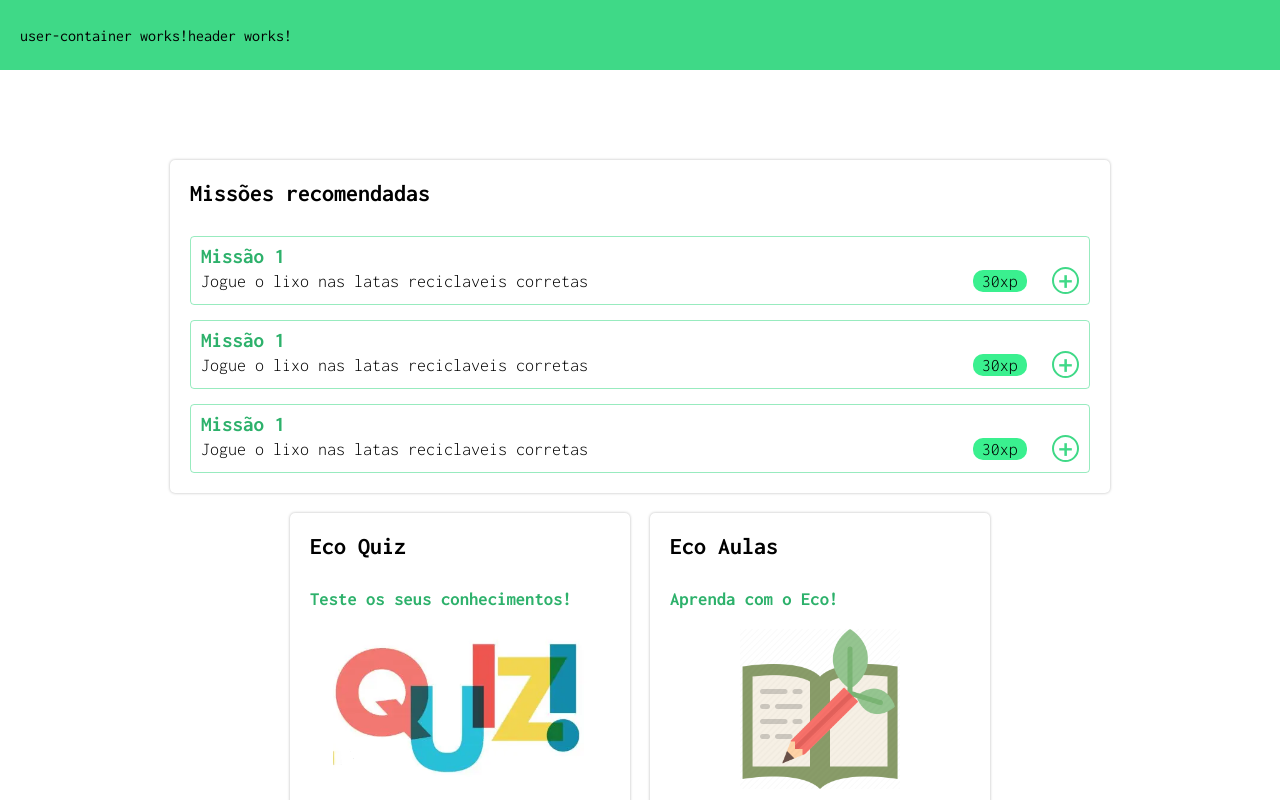
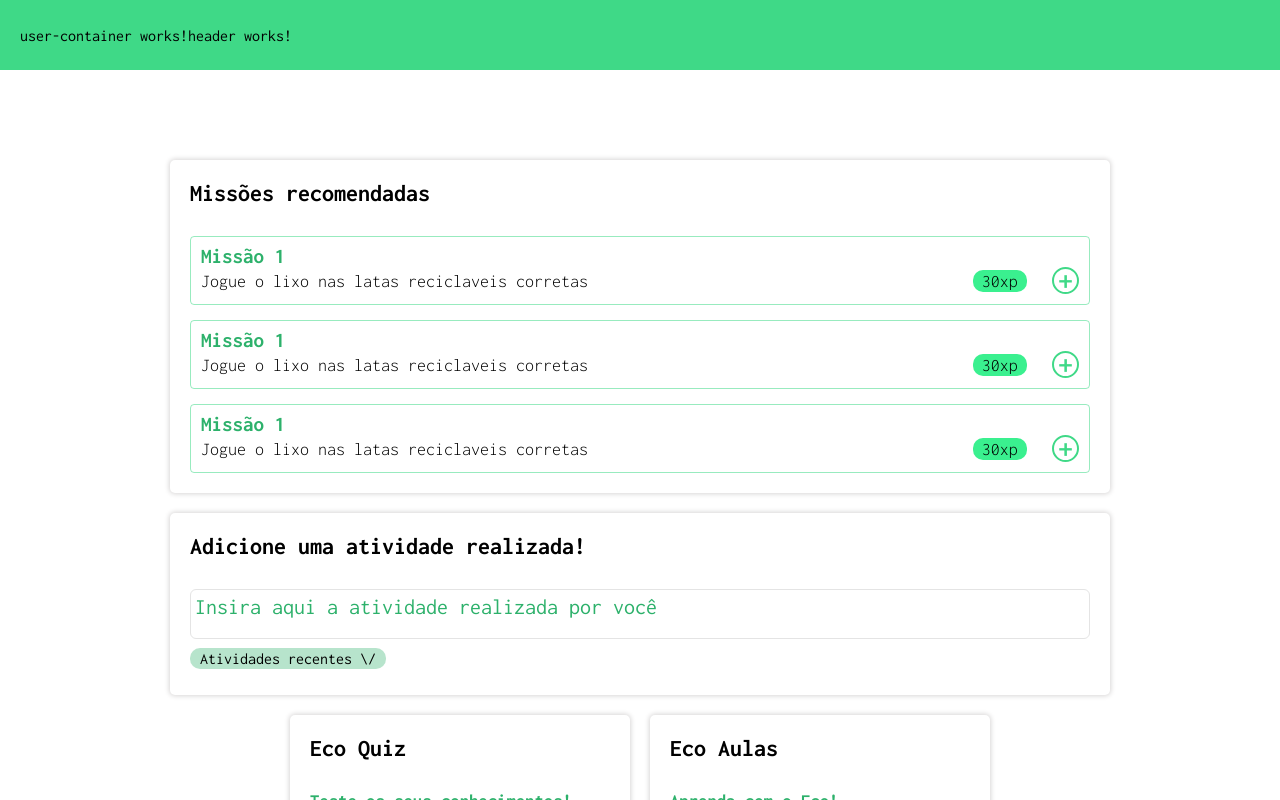
Before and after one commit to Gabriel-Andrade36/Meu-Amigo-Eco---WEB, an Angular app in the folder meu-amigo-eco/: page / in a window 1280 px wide. Shown: the top 800 px of the page. Built offline with nearby package versions, Linux system fonts and the light colour scheme.

Commit message:
chore(add-activity) temporary template addded

```diff
--- a/meu-amigo-eco/src/app/app.component.html
+++ b/meu-amigo-eco/src/app/app.component.html
@@ -1,6 +1,7 @@
 <app-header></app-header>
 <div class="body-content">
   <app-recomended-missions></app-recomended-missions>
+  <app-add-activity></app-add-activity>
   <div class="learn-area">
     <app-eco-quiz></app-eco-quiz>
     <app-learn-with-eco></app-learn-with-eco>
--- /dev/null
+++ b/meu-amigo-eco/src/app/components/add-activity/add-activity.component.html
@@ -0,0 +1,11 @@
+<div class="container-template container-size">
+  <h2>Adicione uma atividade realizada!</h2>
+  <textarea
+    placeholder="{{ placeholder_text }}"
+    (mouseenter)="onPlaceholderHover()"
+    (mouseleave)="onPlaceholderHover()"
+  ></textarea>
+  <div class="recent-activities">
+    <a> Atividades recentes \/ </a>
+  </div>
+</div>
--- /dev/null
+++ b/meu-amigo-eco/src/app/components/add-activity/add-activity.component.scss
@@ -0,0 +1,33 @@
+*{
+  transition: all 0.3s;
+}
+textarea{
+  box-sizing: border-box;
+  padding:5px 4px;
+  resize: none;
+  border-color: rgb(228, 228, 228);
+  border-radius: 6px;
+  width: 100%;
+  height: 50px;
+  font-weight: 400;
+  font-size: 22px;
+}
+
+::placeholder{
+  font-weight: 400;
+  color: #2db16b;
+}
+
+.recent-activities{
+  padding:2px 10px;
+  border-radius: 10px;
+  width: fit-content;
+  background-color: #2db16b57;
+  margin: 6px 0;
+
+    &:hover{
+      cursor: pointer;
+      background-color: #2db16bd2;
+    }
+
+}
--- /dev/null
+++ b/meu-amigo-eco/src/app/components/add-activity/add-activity.component.ts
@@ -0,0 +1,38 @@
+import { Component, OnInit } from '@angular/core';
+import {
+  trigger,
+  state,
+  style,
+  animate,
+  transition,
+} from '@angular/animations';
+
+@Component({
+  selector: 'app-add-activity',
+  templateUrl: './add-activity.component.html',
+  styleUrls: ['./add-activity.component.scss'],
+  animations:[
+
+  ]
+})
+export class AddActivityComponent implements OnInit {
+  public placeholder_text = "Insira aqui a atividade realizada por você";
+  public placeholder_baseText = "Insira aqui a atividade realizada por você";
+  private hovering = false;
+  constructor() { }
+
+  ngOnInit(): void {
+
+  }
+
+  onPlaceholderHover(){
+    this.hovering = !this.hovering;
+
+    if(!this.hovering){
+      this.placeholder_text = this.placeholder_baseText;
+    }else{
+      this.placeholder_text = "";
+    }
+  }
+
+}
--- a/meu-amigo-eco/src/styles.scss
+++ b/meu-amigo-eco/src/styles.scss
@@ -15,7 +15,7 @@
 
 html{
   background-color:rgb(255, 255, 255);
-
+    // background-image: linear-gradient(#fff,#00ff779c);
 }
 
 h2{
@@ -30,7 +30,8 @@ color:#2db16b ;
 .container-template{
   background-color: rgb(255, 255, 255);
 
-  box-shadow: 0 0 3px rgb(184, 184, 184);
+
+  box-shadow: 0 0 5px 1px rgb(216, 214, 214);
   max-width: 90vw;
   border-radius: 5px;
 
```
Also changed, not shown: meu-amigo-eco/src/app/app.module.ts (+6 -1 lines), 1 other file (tests, documents, lock files or other folders).
